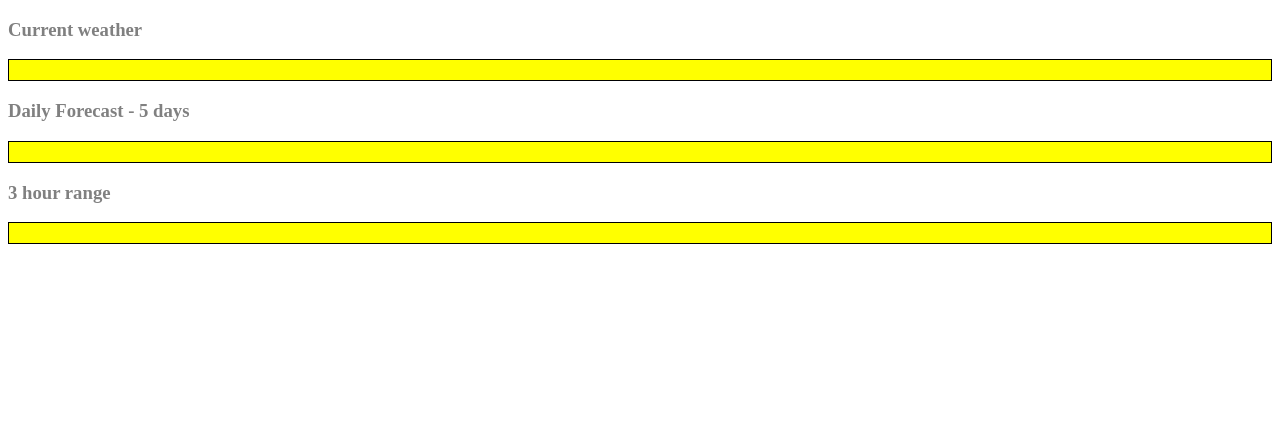
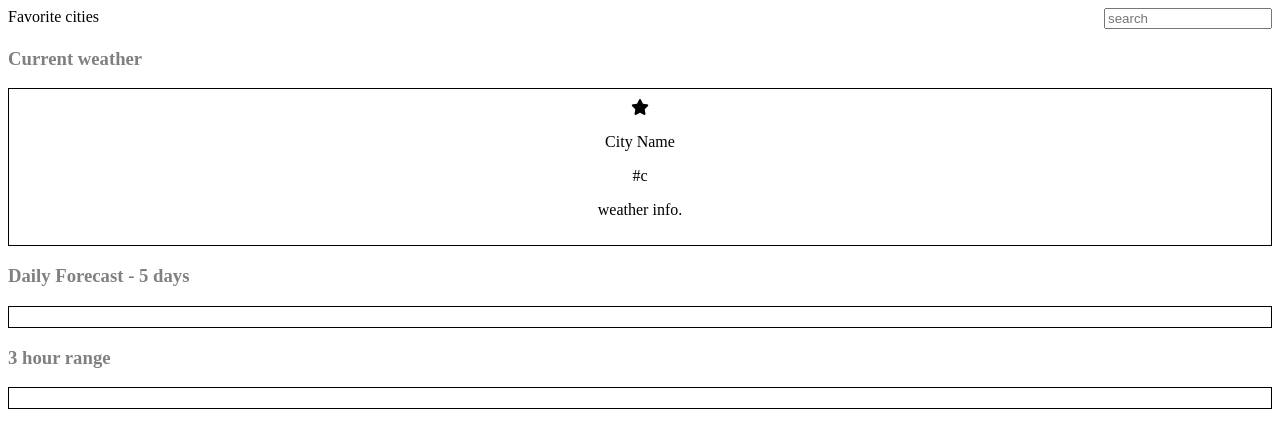
Before and after one commit to yll9108/midTerm-weatherApp, a website: page index.html in a window 1280 px wide. Drawn offline with Linux system fonts and the light colour scheme.

Commit message:
built current weather structure

```diff
--- a/css/3hrs.scss
+++ /dev/null
@@ -1,5 +0,0 @@
-body{
-    div{
-        background-color: yellow;
-    }
-}
--- a/css/currentweather.scss
+++ b/css/currentweather.scss
@@ -0,0 +1,18 @@
+html{
+    body{
+        .headerBar{
+            display: flex;
+            justify-content: space-between;
+            .favoriteCities{
+                width: 10rem;
+            }
+            .searchBar{
+                width: 10rem;
+                flex-direction: end;
+            }
+        }
+        .currentWeather{
+            text-align: center;
+        }
+    }
+}
--- a/index.html
+++ b/index.html
@@ -24,9 +24,18 @@
     <script src="3hrs.js"></script>
   </head>
   <body>
+    <sectopn class="headerBar">
+      <div class="favoriteCities">Favorite cities</div>
+      <input class="searchBar" placeholder="search"></input>
+    </sectopn>
+    <h3 id="title">Current weather</h3>
     <section class="currentWeather">
-      <h3 id="title">Current weather</h3>
-      <div style="border: 1px solid black; padding: 10px"></div>
+      <div style="border: 1px solid black; padding: 10px">
+        <i class="fa-solid fa-star"></i>
+        <p>City Name</p>
+        <p>#c</p>
+        <p>weather info.</p>
+    </div>
     </section>
     <section class="forecast">
       <h3 id="title">Daily Forecast - 5 days</h3>
```
Also changed, not shown: css/3hrs.css, css/currentweather.css, css/weatherapp.css, 3 other files.
